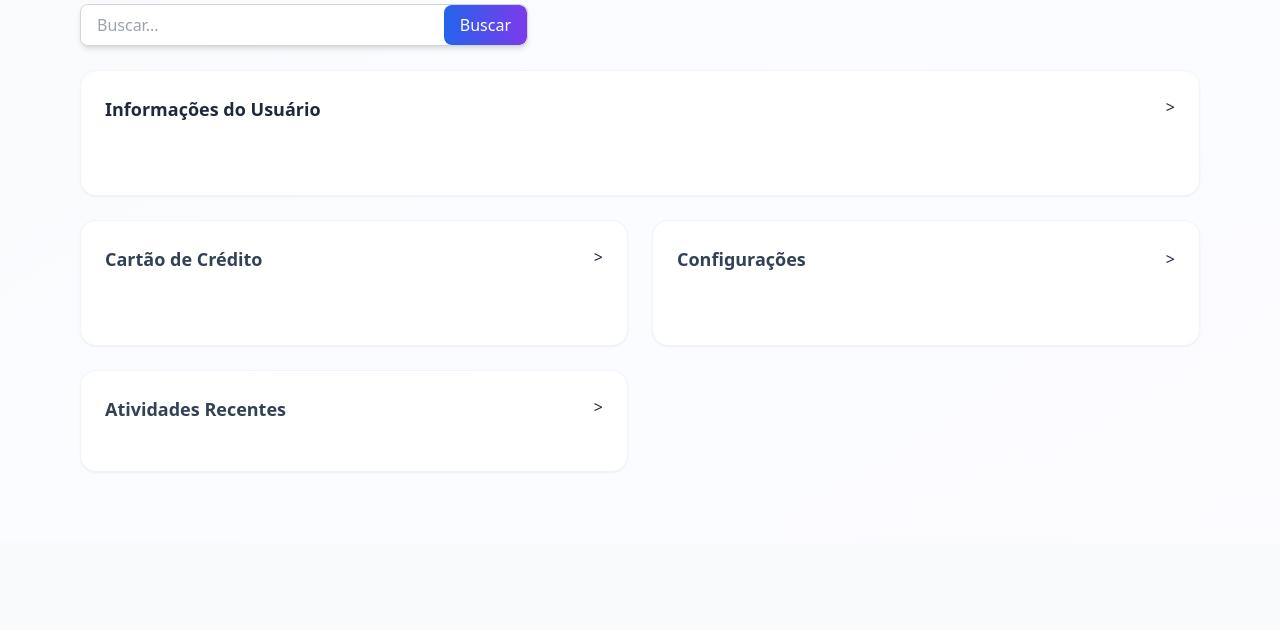
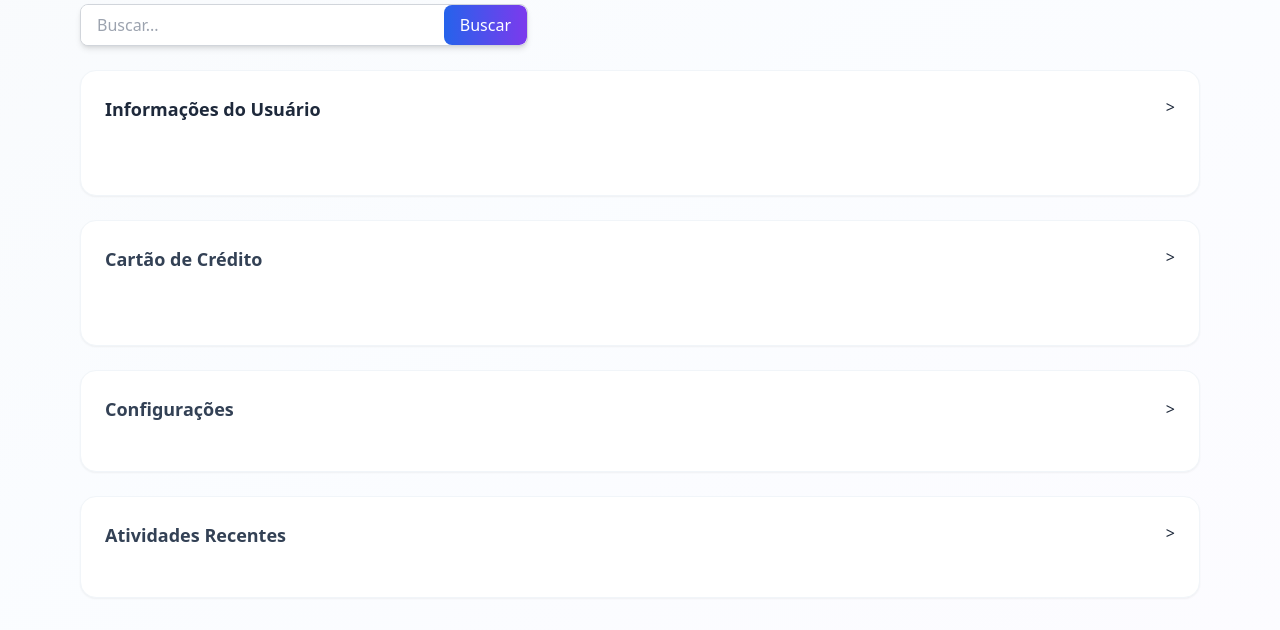
Before and after one commit to maria-lucato08/SiteVulneravel, a Flask app: page /dashboard/2 in a window 1280 px wide. Shown: the part 257-887 px from the top of the page. Before the commit the page ends 673 px from the top, so only its background shows below. Run offline with Flask 3, Linux system fonts and the light colour scheme; some libraries are stand-ins or nearby versions.

Commit message:
alinhando cards

```diff
--- a/templates/dashboard.html
+++ b/templates/dashboard.html
@@ -50,25 +50,21 @@
       <!-- MAIN -->
       <main class="max-w-6xl mx-auto px-4 py-8">
         <!-- HERO -->
-        <section
-          class="bg-gradient-to-r from-blue-600 to-violet-600 rounded-2xl p-8 mb-8 text-white"
-        >
+        <section class="bg-gradient-to-r from-blue-600 to-violet-600 rounded-2xl p-8 mb-8 text-white">
           <h1 class="text-3xl font-bold">Olá, {{ name }}! 👋</h1>
-
           <p class="mt-2 text-blue-100">
             Bem-vindo de volta! Gerencie sua conta com segurança.
           </p>
         </section>
 
         <!-- Search Bar -->
-        <div class="grid grid-cols-1 lg:grid-cols-2 gap-6">
+        <div class="flex flex-col gap-6">
             <div class="lg:col-span-2 rounded-3xl ">
               <div class="flex items-center max-w-md bg-white rounded-lg shadow-md overflow-hidden border border-gray-300 focus-within:ring-2 focus-within:ring-blue-400 focus-within:border-transparent search-bar">
                 <input
                   type="search"
                   placeholder="Buscar..."
-                  class="w-full px-4 py-2 text-gray-700 placeholder-gray-400 outline-none"
-                />
+                  class="w-full px-4 py-2 text-gray-700 placeholder-gray-400 outline-none"/>
                 <button class="px-4 py-2 rounded-lg bg-gradient-to-r from-blue-600 to-violet-600 text-white font-medium hover:opacity-90 transition">
                   Buscar
                 </button>
@@ -81,7 +77,6 @@
               <h2 class="text-lg font-semibold text-slate-800 mb-6 text-test">
                 Informações do Usuário
               </h2>
-
 
               <span class="transition-transform duration-300 arrow-settings">
                 >
@@ -266,9 +261,6 @@
                 </form>
               </div>
             </div>
-
-
-
           </div>
 
           <!-- CONFIGURAÇÕES -->
```
